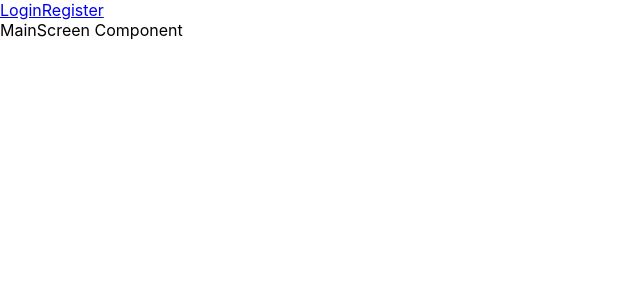
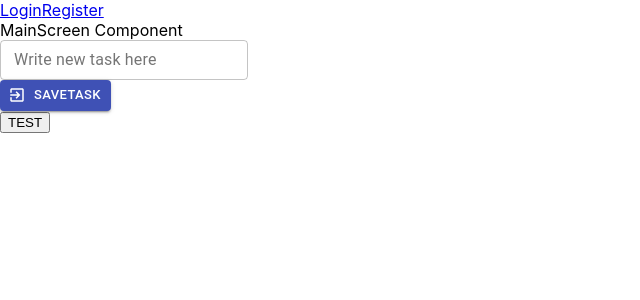
Before and after one commit to AnAtoliy-AA/good-day-clone, a React (Create React App) app in the folder client/: page / in a window 1280 px wide. Shown: the top 300 px of the page, without its empty margins (0-640 px from the left). Built offline with nearby package versions, Linux system fonts and the light colour scheme.

Commit message:
feat: create new task

```diff
--- a/client/src/App.tsx
+++ b/client/src/App.tsx
@@ -25,7 +25,7 @@ const App = observer(() => {
                     path='/'
                     component={MainScreen}
                 />
-                {/* <TestForm /> */}
+                <TestForm />
             </BrowserRouter>
         </div>
     );
--- a/client/src/components/MainScreen/MainScreen.tsx
+++ b/client/src/components/MainScreen/MainScreen.tsx
@@ -1,9 +1,11 @@
 import React from 'react';
+import NewTaskForm from '../NewTaskForm/NewTaskForm';
 import './MainScreen.scss';
 
 const MainScreen: React.FC = () => (
   <div className="MainScreen">
     MainScreen Component
+    <NewTaskForm />
   </div>
 );
 
--- /dev/null
+++ b/client/src/components/NewTaskForm/NewTaskForm.scss
@@ -0,0 +1 @@
+.NewTaskForm {}
--- /dev/null
+++ b/client/src/components/NewTaskForm/NewTaskForm.tsx
@@ -0,0 +1,53 @@
+import React from 'react';
+import axios from 'axios'
+import { useForm } from 'react-hook-form'
+import { Button, TextField } from '@material-ui/core'
+import ExitToAppTwoToneIcon from '@material-ui/icons/ExitToAppTwoTone';
+
+import './NewTaskForm.scss';
+import { NewTask } from '../../shared/interfaces';
+import { useStore } from "../../hooks/hooks";
+
+const NewTaskForm = () => {
+  const authStore = useStore('authStore')
+
+  const { register, handleSubmit, errors } = useForm<NewTask>();
+  const onSubmit = (data: NewTask) => {
+    axios.post('api/task', {
+      list: {
+        name: data.name
+      }
+    }, {
+      headers: {
+        authorization: authStore.token
+      },
+
+    })
+      .then((response) => {
+        console.log('TASK RESPONSE: ', response.data)
+      })
+  };
+  return (
+    <div className="NewTaskForm">
+      <form onSubmit={handleSubmit(onSubmit)}>
+        <div className="field">
+          <TextField id="name" size='small' name="name" label="Write new task here" variant="outlined" inputRef={register} />
+          {errors.name && errors.name.type === 'required' && (
+            <div className="error">Your must enter your text.</div>
+          )}
+        </div>
+        <Button
+          variant="contained"
+          color="primary"
+          size="small"
+          type='submit'
+          startIcon={<ExitToAppTwoToneIcon />}
+        >
+          SaveTask
+        </Button>
+      </form>
+    </div>
+  );
+};
+
+export default NewTaskForm;
--- a/client/src/components/TestForm/TestForm.tsx
+++ b/client/src/components/TestForm/TestForm.tsx
@@ -9,7 +9,7 @@ const TestForm: React.FC = () => {
 
 
   const sendRequest = () => {
-    axios.get('/api/order', {
+    axios.get('/api/task', {
       headers: {
         authorization: authStore.token
       }
```
Also changed, not shown: client/src/shared/interfaces.ts (+18 -0 lines), 1 other file (tests, documents, lock files or other folders).
